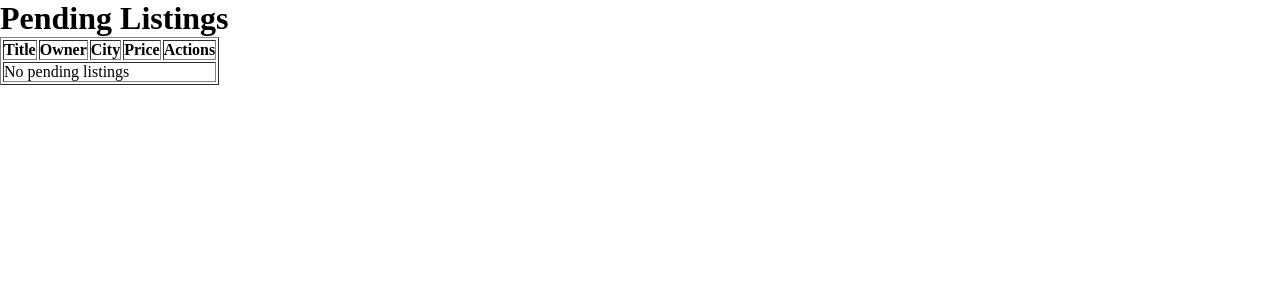
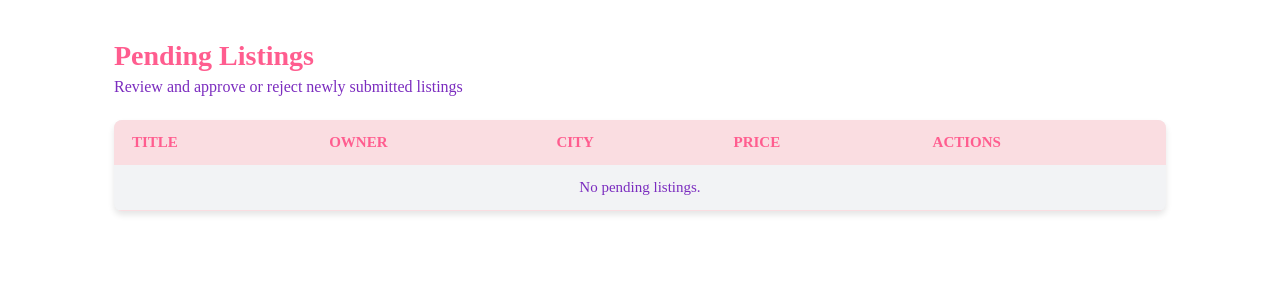
Before and after one commit to janaki0068/Room-Finder, a Django app: page /adminpanel/pending/ in a window 1280 px wide. Shown: the top 300 px of the page. Run offline with Django 5.2, Linux system fonts and the light colour scheme; the visitor is signed in with stand-in values (Sample User, id 1); data that the repository does not hold is empty; some web fonts are replaced.

Commit message:
admin dashboard

```diff
--- a/adminpanel/urls.py
+++ b/adminpanel/urls.py
@@ -7,5 +7,5 @@ urlpatterns = [
     path('rejected/', views.rejected_listings, name='rejected_listings'),
     path('approve/<int:room_id>/', views.approve_listing, name='approve_listing'),
     path('reject/<int:room_id>/', views.reject_listing, name='reject_listing'),
-
+    path('dashboard/', views.admin_dashboard, name='admin_dashboard'),
 ]
--- a/adminpanel/views.py
+++ b/adminpanel/views.py
@@ -1,8 +1,20 @@
 from django.shortcuts import render, redirect, get_object_or_404
 from django.contrib.admin.views.decorators import staff_member_required
 from rooms.models import Room
+from django.contrib.auth.models import User
 
 # Create your views here.
+
+
+@staff_member_required
+def admin_dashboard(request):
+    context = {
+        "pending_count": Room.objects.filter(status="pending").count(),
+        "approved_count": Room.objects.filter(status="approved").count(),
+        "rejected_count": Room.objects.filter(status="rejected").count(),
+        "total_users": User.objects.count(),
+    }
+    return render(request, "adminpanel/dashboard.html", context)
 
 
 @staff_member_required
@@ -10,15 +22,18 @@ def pending_listings(request):
     listings = Room.objects.filter(status="pending")
     return render(request, "adminpanel/pending_listings.html", {"listings": listings})
 
+
 @staff_member_required
 def approved_listings(request):
     listings = Room.objects.filter(status="approved")
     return render(request, "adminpanel/approved_listings.html", {"listings": listings})
 
+
 @staff_member_required
 def rejected_listings(request):
     listings = Room.objects.filter(status="rejected")
     return render(request, "adminpanel/rejected_listings.html", {"listings": listings})
+
 
 @staff_member_required
 def approve_listing(request, room_id):
--- a/rooms/views.py
+++ b/rooms/views.py
@@ -68,8 +68,9 @@ def login_view(request):
         if user is not None:
             login(request, user)
 
-            # 👇 ROLE-BASED REDIRECT (IMPORTANT PART)
-            if hasattr(user, 'profile') and user.profile.is_landlord:
+            if user.is_staff:
+                return redirect('admin_dashboard')
+            elif hasattr(user, 'profile') and user.profile.is_landlord:
                 return redirect('landlord_dashboard')
             else:
                 return redirect('home')
--- /dev/null
+++ b/static/css/adminpanel.css
@@ -0,0 +1,169 @@
+/* PENDING LIST, APPROVED LIST, REJECTED LIST */
+
+.admin-container{
+    max-width: 1100px;
+    margin: 40px auto;
+    padding: 0 24px;
+}
+
+.admin-header{
+    margin-bottom: 24px;
+}
+
+.admin-header h1{
+    font-size: 28px;
+    color: var(--color-5);
+    margin-bottom: 6px;
+}
+
+.admin-header p{
+    font-size: 16px;
+    color: var(--color-11);
+}
+
+.admin-table-wrapper{
+    background: var(--color-logo);
+    border-radius: 8px;
+    overflow: hidden;
+    box-shadow: 0 4px 6px rgba(0, 0, 0, 0.1);
+}
+
+.admin-table{
+    width: 100%;
+    border-collapse: collapse;
+}
+
+.admin-table thead{
+    background-color: var(--color-1);
+}
+
+.admin-table th{
+    text-align: left;
+    padding: 14px 18px;
+    font-size: 15px;
+    text-transform: uppercase;
+    color: var(--color-5);
+    font-weight: 600;
+}
+
+.admin-table td{
+    padding: 14px 18px;
+    font-size: 15px;
+    color: var(--color-11);
+    border-bottom: 1px solid var(--color-1);
+}
+
+.action-cell a{
+    display: inline-block;
+    width: 90px;
+    text-align: center;
+    padding: 6px 14px;
+    border-radius: 6px;
+    font-size: 14px;
+    font-weight: 600;
+    text-decoration: none;
+    margin-right: 8px;
+}
+
+.btn-approve{
+    background-color: var(--color-5);
+    color: var(--color-logo);
+    margin-bottom: 5px;
+}
+
+
+.btn-reject{
+    background-color: var(--color-10);
+    color: var(--color-logo);
+    margin-bottom: 5px;
+}
+
+.empty-row{
+    text-align: center;
+    color: var(--color-11);
+    padding: 30px;
+}
+
+
+/* REJECT FORM */
+
+.reject-form-box {
+    background: var(--color-logo);
+    border-radius: 12px;
+    padding: 24px;
+    max-width: 500px;
+    box-shadow: 0 2px 10px var(--color-12);
+}
+
+.reject-form-box label {
+    display: block;
+    font-size: 17px;
+    font-weight: 600;
+    color: var(--color-5);
+    margin-bottom: 8px;
+}
+
+.reject-form-box textarea {
+    width: 100%;
+    padding: 12px;
+    border: 1px solid var(--color-8);
+    border-radius: 8px;
+    font-size: 14px;
+    resize: vertical;
+    margin-bottom: 16px;
+}
+
+.reject-form-box textarea:focus {
+    outline: none;
+    box-shadow: 0 0 0 2px var(--color-1);
+}
+
+.reject-form-box button {
+    border: none;
+    cursor: pointer;
+    padding: 10px 20px;
+    border-radius: 6px;
+}
+
+
+/* ADMIN DASHBOARD */
+.stats-grid {
+    display: grid;
+    grid-template-columns: repeat(4, 1fr);
+    gap: 20px;
+}
+
+.stat-card {
+    background: white;
+    border-radius: 12px;
+    padding: 24px;
+    text-align: center;
+    box-shadow: 0 2px 10px rgba(0,0,0,0.06);
+    text-decoration: none;
+    transition: transform 0.2s;
+}
+
+.stat-card:hover {
+    transform: translateY(-4px);
+}
+
+.stat-number {
+    display: block;
+    font-size: 36px;
+    font-weight: 800;
+    color: var(--color-5);
+    margin-bottom: 6px;
+}
+
+.stat-label {
+    font-size: 13px;
+    color: #777;
+    text-transform: uppercase;
+    font-weight: 600;
+}
+
+@media (max-width: 768px) {
+    .stats-grid {
+        grid-template-columns: repeat(2, 1fr);
+    }
+}
--- a/static/css/base.css
+++ b/static/css/base.css
@@ -12,6 +12,8 @@
     --color-8: #FFCAD4;
     --color-9: #F4ACB7;
     --color-10: #9381FF;
+    --color-11: #7b2cbf;
+    --color-12: #ffd6ff;
     --color-logo: #f2f3f5;
 }
 
--- a/templates/adminpanel/pending_listings.html
+++ b/templates/adminpanel/pending_listings.html
@@ -1,8 +1,21 @@
-{% extends "base.html" %} {% block content %}
+{% extends "base.html" %}
+{% load static %}
 
+{% block css %}
+<link rel="stylesheet" href="{% static 'css/adminpanel.css' %}" />
+{% endblock css %}
+
+{% block content %}
+
+<div class="admin-container">
+  <div class="admin-header">
     <h1>Pending Listings</h1>
+    <p>Review and approve or reject newly submitted listings</p>
+  </div>
 
-<table border="1" cellpadding="10">
+  <div class="admin-table-wrapper">
+    <table class="admin-table">
+      <thead>
         <tr>
           <th>Title</th>
           <th>Owner</th>
@@ -10,22 +23,31 @@
           <th>Price</th>
           <th>Actions</th>
         </tr>
+      </thead>
+      <tbody>
         {% for room in listings %}
         <tr>
           <td>{{ room.title }}</td>
           <td>{{ room.owner.email }}</td>
           <td>{{ room.city }}</td>
-    <td>${{ room.price }}</td>
-    <td>
-      <a href="{% url 'approve_listing' room.id %}">Approve</a>
-      <a href="{% url 'reject_listing' room.id %}">Reject</a>
+          <td>NPR {{ room.price }}</td>
+          <td class="action-cell">
+            <a href="{% url 'approve_listing' room.id %}" class="btn-approve"
+              >Approve</a
+            >
+            <a href="{% url 'reject_listing' room.id %}" class="btn-reject"
+              >Reject</a
+            >
           </td>
         </tr>
         {% empty %}
         <tr>
-    <td colspan="5">No pending listings</td>
+          <td colspan="5" class="empty-row">No pending listings.</td>
         </tr>
         {% endfor %}
+      </tbody>
     </table>
+  </div>
+</div>
 
-{% endblock content %}
+{% endblock %}
```
Also changed, not shown: templates/adminpanel/approved_listings.html (added, +49 -0 lines), templates/adminpanel/dashboard.html (added, +36 -0 lines), templates/adminpanel/reject_listing.html (added, +26 -0 lines), templates/adminpanel/rejected_listings.html (added, +49 -0 lines). Lines whose indentation alone changed are shown as unchanged.
